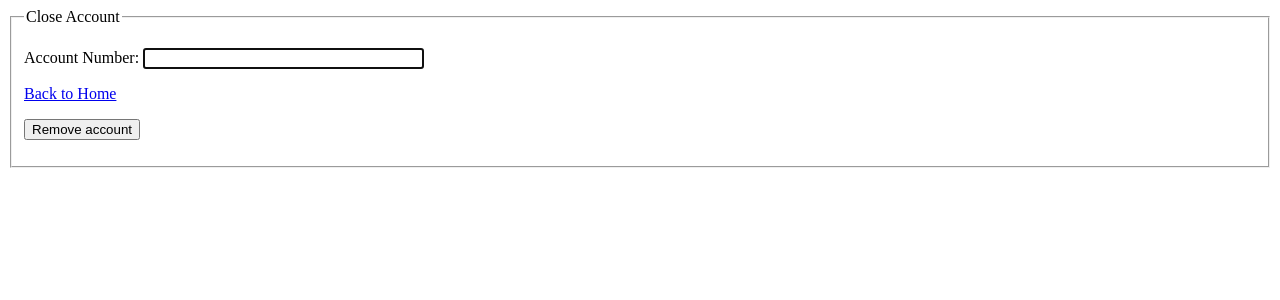
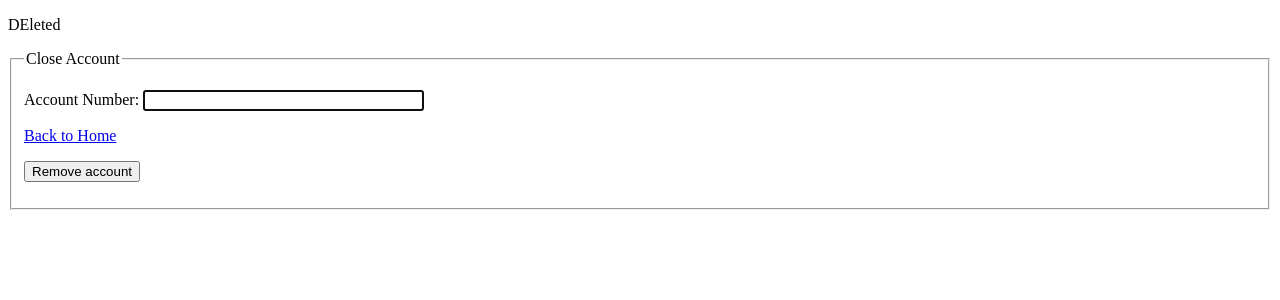
Before and after one commit to reshma-susan/Bank, a Flask app: page /delete in a window 1280 px wide. Shown: the top 300 px of the page. Run offline with Flask 2, Linux system fonts and the light colour scheme.

Commit message:
delete.html is edited

```diff
--- a/app_package/templates/delete.html
+++ b/app_package/templates/delete.html
@@ -1,5 +1,6 @@
 {% extends "base.html" %}
 {% block content %}
+<p>DEleted</p>
 <form  method="POST" novalidate>
     {{form.hidden_tag()}}
     <fieldset>
```
